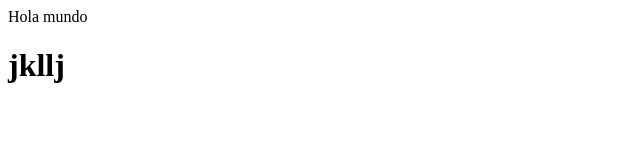
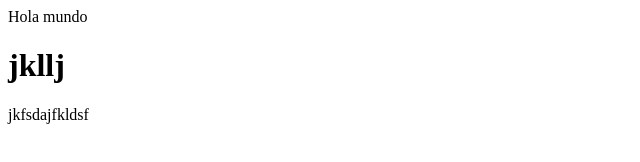
Before and after one commit to Elena-IESComercio/prueba, a plain HTML site: page index.html in a window 1280 px wide. Shown: the whole page, without its empty margins (0-640 px from the left). Drawn offline with Linux system fonts and the light colour scheme.

Commit message:
añadir texto

```diff
--- a/index.html
+++ b/index.html
@@ -8,7 +8,7 @@
 
         <p> Hola mundo </p>
         <h1>jkllj</h1>
-
+        <p>jkfsdajfkldsf</p>
     </body>
 
 </html>
```
